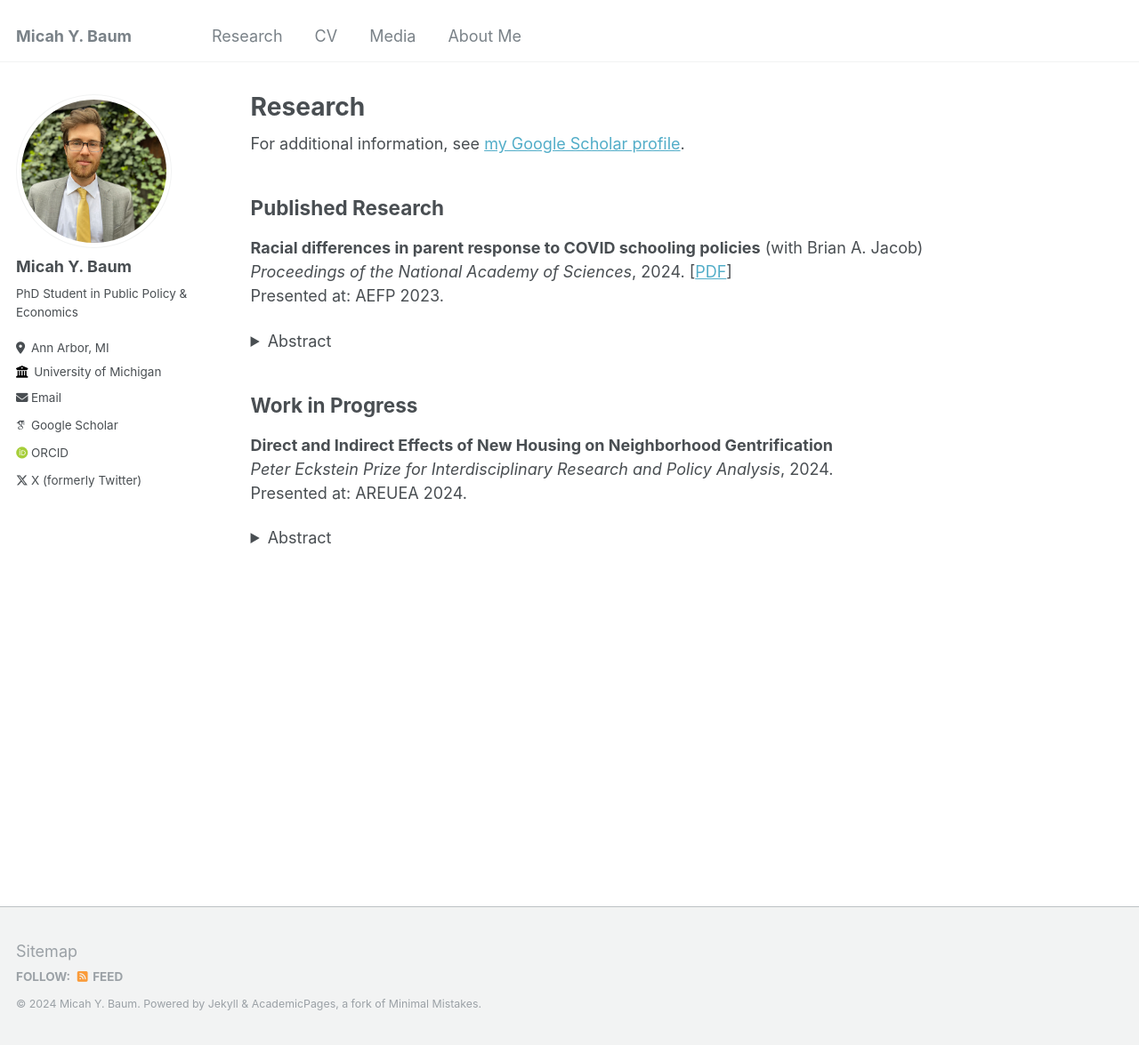
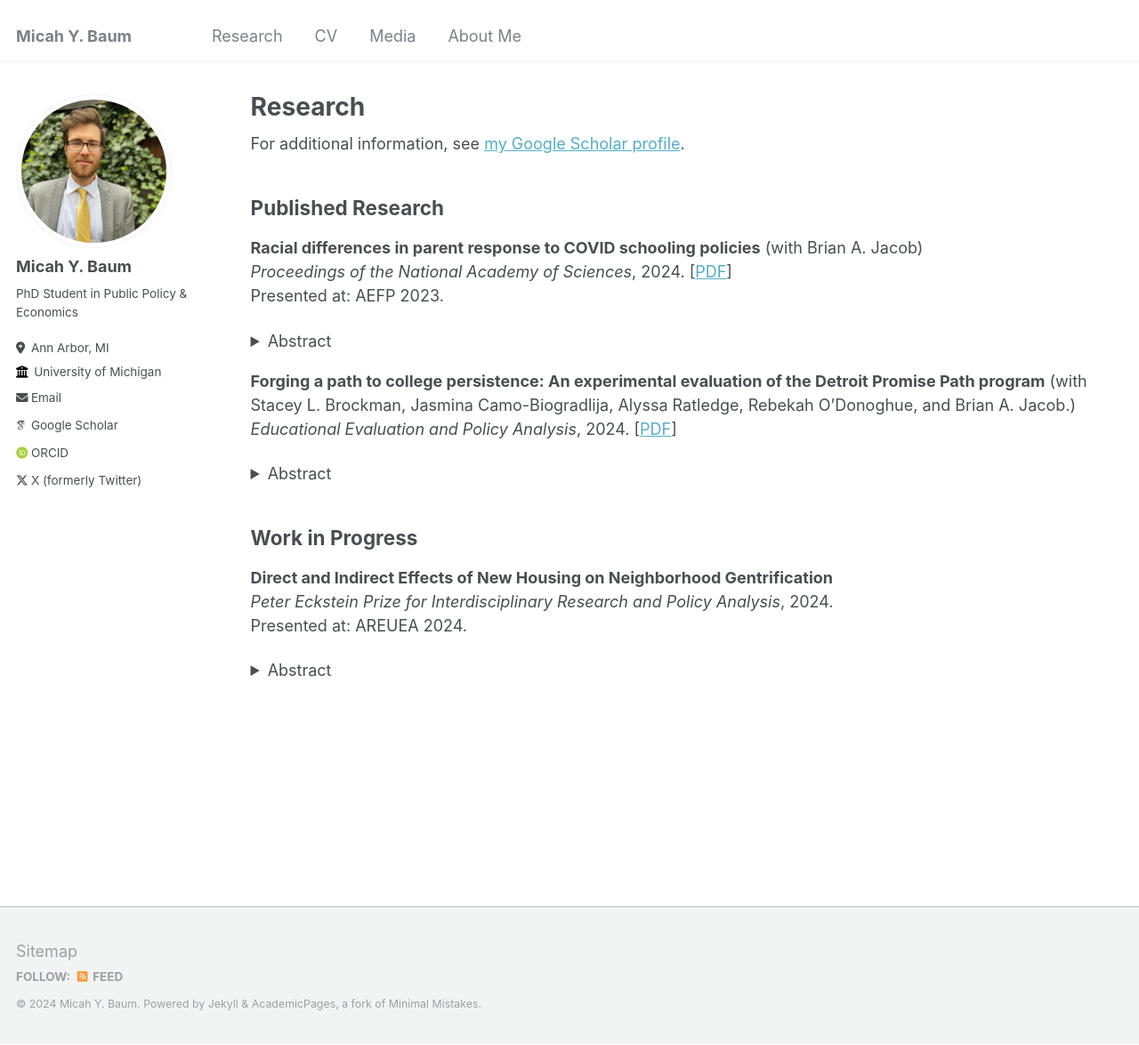
Before and after one commit to micah-baum/micah-baum.github.io, a Jekyll site: the page built from _pages/research.md, in a window 1280 px wide and 1175 px high. Shown: the whole window at 89% size. Built offline with Jekyll 4.4.1, drawn with Linux system fonts in a browser that asks for light colours; some web fonts are replaced.

Commit message:
Update research.md

```diff
--- a/_pages/research.md
+++ b/_pages/research.md
@@ -19,6 +19,11 @@ Presented at: AEFP 2023.
 This paper examines whether school COVID-19 policies influenced enrollment differently by student age and race/ethnicity. Unlike much prior research, we i) analyze enrollments for virtually the entire U.S. public school population for both the 2020–2021 and 2021–2022 school years, ii) compare enrollment trends within districts in order to isolate subgroup heterogeneity from district characteristics, and iii) account for district selection into preferred learning modes. Analyzing data on over 9,000 districts that serve more than 90% of public school students in the United States, we find enrollment responses to COVID policies differed notably. We find that White enrollments declined more than Black, Hispanic, and Asian enrollments in districts that started the 2020–2021 school year virtually, but in districts that started in-person the reverse was true: Non-White enrollments declined more than White enrollments. Moreover, Black, Hispanic, and Asian families responded more than White families to higher COVID-19 death rates in the months preceding the start of the 2021 school year. In 2021–2022, enrollment differences by the previous year’s learning mode persisted. Racial/ethnic differences did not vary by whether the district required masking in classrooms. These findings are consistent with the greater risk faced by communities of color during the pandemic and demonstrate an additional source of disparate impact from COVID policies.
 </details>
 
+**Forging a path to college persistence: An experimental evaluation of the Detroit Promise Path program** (with Stacey L. Brockman, Jasmina Camo-Biogradlija, Alyssa Ratledge, Rebekah O’Donoghue, and Brian A. Jacob.) <br>
+_Educational Evaluation and Policy Analysis_, 2024. \[[PDF](http://micah-baum.github.io/files/brockman-et-al-eepa-2024.pdf)\] <br>
+<details> <summary>Abstract</summary>
+Detroit students who obtain a college degree overcome many obstacles to do so. This article reports the results of a randomized evaluation of a program meant to provide support to low-income community college students. The Detroit Promise Path program was designed to complement an existing College Promise scholarship, providing students with coaching, summer engagement, and financial incentives. The evaluation found that students offered the program enrolled in more semesters and earned more credits compared with those offered the scholarship alone. However, at the 3-year mark, there were no discernable impacts on degrees earned. This article examines systemic barriers to degree completion and offers lessons for the design of interventions to increase equity in postsecondary attainment.
+</details>
 
 
 ## Work in Progress
```
